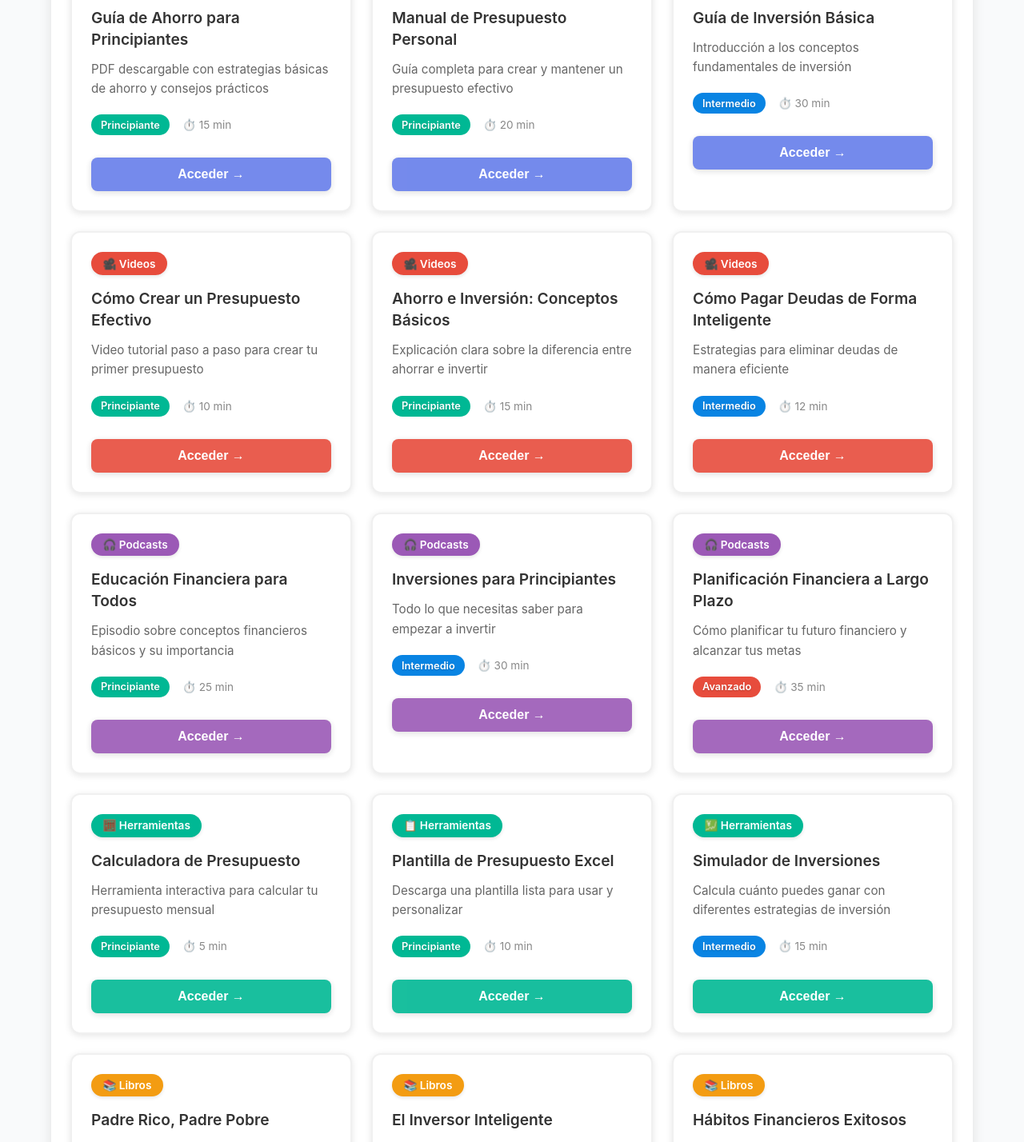
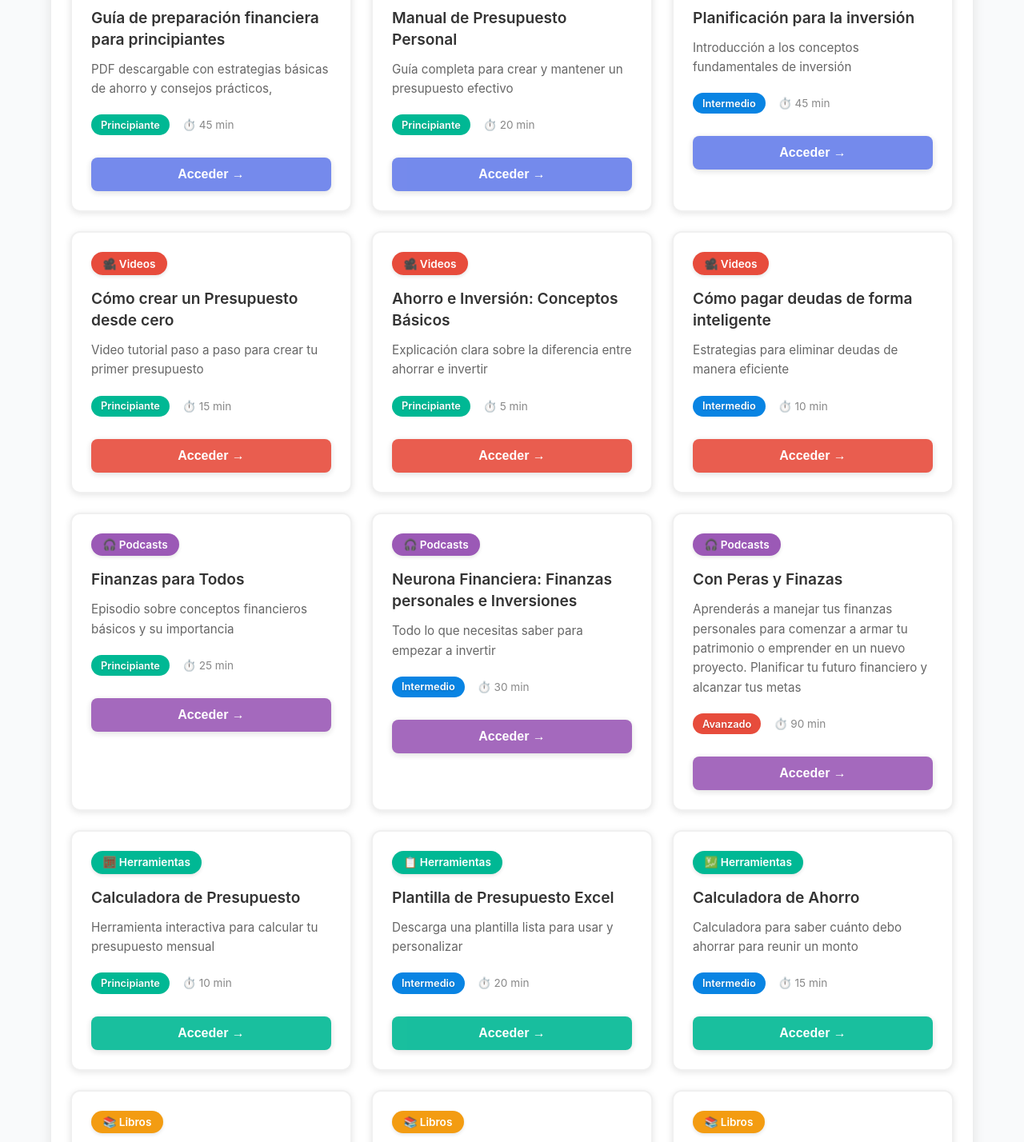
Before and after one commit to tvalw/finast, a React (Vite) app: page /resources in a window 1280 px wide. Shown: the part 420-1848 px from the top of the page at 80% size. Built offline with nearby package versions, Linux system fonts and the light colour scheme.

Commit message:
arregle los recursos de aprendizaje

```diff
--- a/src/data/resources.js
+++ b/src/data/resources.js
@@ -10,12 +10,12 @@ export const financialResources = [
   {
     id: 1,
     category: "documentation",
-    title: "Guía de Ahorro para Principiantes",
+    title: "Guía de preparación financiera para principiantes",
     type: "pdf",
-    description: "PDF descargable con estrategias básicas de ahorro y consejos prácticos",
-    link: "https://www.bancodechile.cl/wps/wcm/connect/banco-de-chile/banco-de-chile/educacion-financiera/ahorro/guia-ahorro",
+    description: "PDF descargable con estrategias básicas de ahorro y consejos prácticos,",
+    link: "https://www.du.edu/sites/g/files/lmucqz251/files/2018-07/YSYSYF_Spanish.pdf",
     level: "Principiante",
-    duration: "15 min",
+    duration: "45 min",
     icon: "📄"
   },
   {
@@ -24,7 +24,7 @@ export const financialResources = [
     title: "Manual de Presupuesto Personal",
     type: "pdf",
     description: "Guía completa para crear y mantener un presupuesto efectivo",
-    link: "https://www.cmfchile.cl/portal/educacion/605/w3-article-20247.html",
+    link: "https://educa.banxico.org.mx/recursos/pdf/%7B32B1AE7B-9524-8942-980D-878CAEACAC9B%7D.pdf",
     level: "Principiante",
     duration: "20 min",
     icon: "📊"
@@ -32,12 +32,12 @@ export const financialResources = [
   {
     id: 3,
     category: "documentation",
-    title: "Guía de Inversión Básica",
+    title: "Planificación para la inversión",
     type: "pdf",
     description: "Introducción a los conceptos fundamentales de inversión",
-    link: "https://www.svs.cl/portal/educacion/605/w3-article-20247.html",
+    link: "https://www.sernac.cl/portal/607/articles-9174_archivo_01.pdf://www.svs.cl/portal/educacion/605/w3-article-20247.html",
     level: "Intermedio",
-    duration: "30 min",
+    duration: "45 min",
     icon: "📈"
   },
 
@@ -45,12 +45,12 @@ export const financialResources = [
   {
     id: 4,
     category: "videos",
-    title: "Cómo Crear un Presupuesto Efectivo",
+    title: "Cómo crear un Presupuesto desde cero",
     type: "youtube",
     description: "Video tutorial paso a paso para crear tu primer presupuesto",
-    link: "https://www.youtube.com/watch?v=dQw4w9WgXcQ",
+    link: "https://youtu.be/E0ZZQKa5Y5s?si=R1_QL-HFpn6qz3Fa",
     level: "Principiante",
-    duration: "10 min",
+    duration: "15 min",
     icon: "🎥"
   },
   {
@@ -59,20 +59,20 @@ export const financialResources = [
     title: "Ahorro e Inversión: Conceptos Básicos",
     type: "youtube",
     description: "Explicación clara sobre la diferencia entre ahorrar e invertir",
-    link: "https://www.youtube.com/watch?v=dQw4w9WgXcQ",
+    link: "https://youtu.be/cQP5X1Uo4xw?si=I6BdLX6ljMwj9hvO",
     level: "Principiante",
-    duration: "15 min",
+    duration: "5 min",
     icon: "🎥"
   },
   {
     id: 6,
     category: "videos",
-    title: "Cómo Pagar Deudas de Forma Inteligente",
+    title: "Cómo pagar deudas de forma inteligente",
     type: "youtube",
     description: "Estrategias para eliminar deudas de manera eficiente",
-    link: "https://www.youtube.com/watch?v=dQw4w9WgXcQ",
+    link: "https://youtu.be/oV41pUvUYgk?si=A7peTpXWlvKE_sTO",
     level: "Intermedio",
-    duration: "12 min",
+    duration: "10 min",
     icon: "🎥"
   },
 
@@ -80,10 +80,10 @@ export const financialResources = [
   {
     id: 7,
     category: "podcasts",
-    title: "Educación Financiera para Todos",
+    title: "Finanzas para Todos",
     type: "audio",
     description: "Episodio sobre conceptos financieros básicos y su importancia",
-    link: "https://open.spotify.com/show/4rOoJ6Egrf8K2IrywzwOMk",
+    link: "https://open.spotify.com/show/2eMvWEPvRtku1rNzvAEeQe?si=98546fe7fddb45b1",
     level: "Principiante",
     duration: "25 min",
     icon: "🎧"
@@ -91,7 +91,7 @@ export const financialResources = [
   {
     id: 8,
     category: "podcasts",
-    title: "Inversiones para Principiantes",
+    title: "Neurona Financiera: Finanzas personales e Inversiones",
     type: "audio",
     description: "Todo lo que necesitas saber para empezar a invertir",
     link: "https://open.spotify.com/show/4rOoJ6Egrf8K2IrywzwOMk",
@@ -102,12 +102,12 @@ export const financialResources = [
   {
     id: 9,
     category: "podcasts",
-    title: "Planificación Financiera a Largo Plazo",
+    title: "Con Peras y Finazas",
     type: "audio",
-    description: "Cómo planificar tu futuro financiero y alcanzar tus metas",
+    description: "Aprenderás a manejar tus finanzas personales para comenzar a armar tu patrimonio o emprender en un nuevo proyecto. Planificar tu futuro financiero y alcanzar tus metas",
     link: "https://open.spotify.com/show/4rOoJ6Egrf8K2IrywzwOMk",
     level: "Avanzado",
-    duration: "35 min",
+    duration: "90 min",
     icon: "🎧"
   },
 
@@ -118,9 +118,9 @@ export const financialResources = [
     title: "Calculadora de Presupuesto",
     type: "tool",
     description: "Herramienta interactiva para calcular tu presupuesto mensual",
-    link: "https://www.calculadora-presupuesto.com",
+    link: "https://www.finanzasparatodos.es/herramientas/mipresupuesto",
     level: "Principiante",
-    duration: "5 min",
+    duration: "10 min",
     icon: "🧮"
   },
   {
@@ -129,18 +129,18 @@ export const financialResources = [
     title: "Plantilla de Presupuesto Excel",
     type: "excel",
     description: "Descarga una plantilla lista para usar y personalizar",
-    link: "https://www.example.com/plantilla-presupuesto.xlsx",
-    level: "Principiante",
-    duration: "10 min",
+    link: "https://prousuario.gob.do/educacion-financiera/calculadoras-financieras/plantilla-de-presupuesto/",
+    level: "Intermedio",
+    duration: "20 min",
     icon: "📋"
   },
   {
     id: 12,
     category: "tools",
-    title: "Simulador de Inversiones",
+    title: "Calculadora de Ahorro",
     type: "tool",
-    description: "Calcula cuánto puedes ganar con diferentes estrategias de inversión",
-    link: "https://www.simulador-inversiones.com",
+    description: "Calculadora para saber cuánto debo ahorrar para reunir un monto",
+    link: "https://servicios.cmfchile.cl/simuladorcuantonecesitoahorrar/aplicacion?indice=101.5.1",
     level: "Intermedio",
     duration: "15 min",
     icon: "💹"
@@ -153,8 +153,8 @@ export const financialResources = [
     title: "Padre Rico, Padre Pobre",
     type: "book",
     description: "Clásico de educación financiera personal de Robert Kiyosaki",
-    link: "https://www.amazon.com/Padre-Rico-Padre-Pobre-Spanish/dp/1603961813",
-    level: "Principiante",
+    link: "https://www.jugandoainvertir.com.ar/descargas/Padre-Rico-Padre-Pobre.pdf",
+    level: "Intermedio",
     duration: "6 horas",
     icon: "📚"
   },
@@ -164,7 +164,7 @@ export const financialResources = [
     title: "El Inversor Inteligente",
     type: "book",
     description: "Guía de inversión en valor por Benjamin Graham",
-    link: "https://www.amazon.com/Inversor-Inteligente-Spanish-Benjamin-Graham/dp/0060555661",
+    link: "https://www.jugandoainvertir.com.ar/descargas/El_Inversor_Inteligente.pdf",
     level: "Avanzado",
     duration: "8 horas",
     icon: "📚"
@@ -172,10 +172,10 @@ export const financialResources = [
   {
     id: 15,
     category: "books",
-    title: "Hábitos Financieros Exitosos",
+    title: "Aprende a ahorrar",
     type: "book",
-    description: "Cómo desarrollar hábitos que transformen tu vida financiera",
-    link: "https://www.amazon.com/Habitos-Financieros-Exitosos-Spanish/dp/1234567890",
+    description: "Recetas y consejos para conseguir ahorrar y posteriormente acertar con tus inversione",
+    link: "https://www.buscalibre.cl/libro-aprende-a-ahorrar-de-inaki-jimenez-largo-ediciones-piramide/9788436849677/p/62009382",
     level: "Intermedio",
     duration: "5 horas",
     icon: "📚"
@@ -199,7 +199,7 @@ export const financialResources = [
     title: "Inversiones para Principiantes",
     type: "course",
     description: "Aprende a invertir desde cero con este curso práctico",
-    link: "https://www.edx.org/course/inversiones-principiantes",
+    link: "https://www.edx.org/es/aprende/inversiones",
     level: "Intermedio",
     duration: "6 semanas",
     icon: "🎓"
@@ -210,7 +210,7 @@ export const financialResources = [
     title: "Planificación Financiera Avanzada",
     type: "course",
     description: "Estrategias avanzadas para planificar tu futuro financiero",
-    link: "https://www.udemy.com/course/planificacion-financiera-avanzada",
+    link: "https://www.udemy.com/course/planificacion-financiera-estados-financieros-presupuestados/",
     level: "Avanzado",
     duration: "8 semanas",
     icon: "🎓"
```
Also changed, not shown: src/assets/pollito.png (added).
